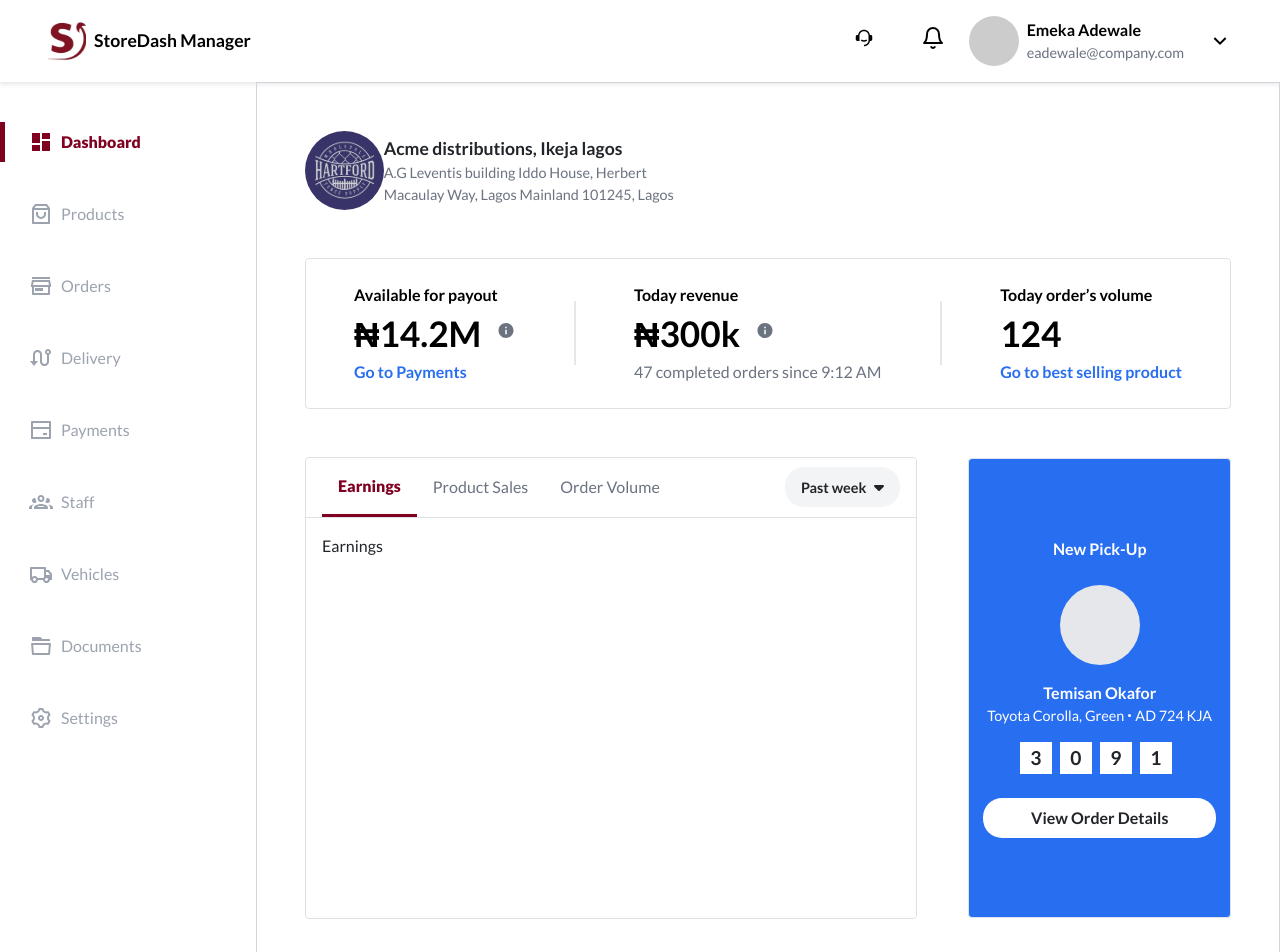
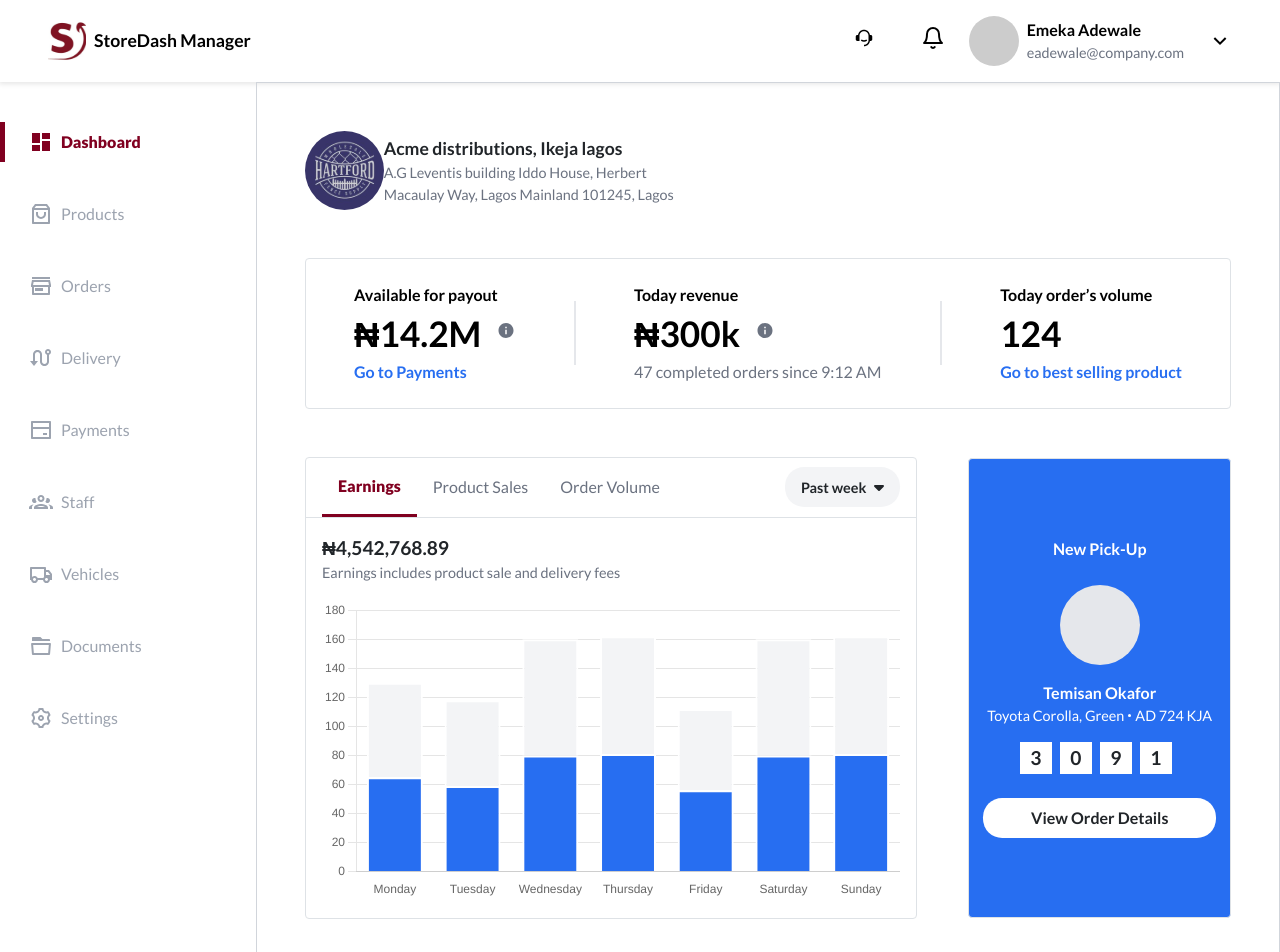
Before and after one commit to kbabawale/nextjs-combo, a Next.js app: page /dashboard in a window 1280 px wide. Shown: the top 952 px of the page. Built offline with nearby package versions, Linux system fonts and the light colour scheme.

Commit message:
dashboard chartjs

```diff
--- a/app/components/templates/Dashboard/index.module.scss
+++ b/app/components/templates/Dashboard/index.module.scss
@@ -56,3 +56,8 @@
   border-radius: 50%;
   background: #ccc;
 }
+
+.barchart {
+  height: 300px !important;
+  width: 100% !important;
+}
--- a/app/components/templates/Dashboard/index.tsx
+++ b/app/components/templates/Dashboard/index.tsx
@@ -10,6 +10,24 @@ import { FontAwesomeIcon } from '@fortawesome/react-fontawesome'
 import { faCaretDown } from '@fortawesome/free-solid-svg-icons'
 import { useState } from 'react';
 import { nFormatter } from '../../../util/numberFormatter';
+import {
+    Chart as ChartJS,
+    CategoryScale,
+    LinearScale,
+    BarElement,
+    Title,
+    Tooltip as ChartTooltip,
+    Legend,
+} from 'chart.js';
+import { Bar } from 'react-chartjs-2';
+ChartJS.register(
+    CategoryScale,
+    LinearScale,
+    BarElement,
+    Title,
+    ChartTooltip,
+    Legend
+);
 
 type Product = {
     id?: number;
@@ -33,6 +51,56 @@ const ProductCard = (obj: Product) => {
 
 const Dashboard = () => {
     const [selectedTab, setSelectedTab] = useState<string>('earnings');
+
+    const barChartData = {
+        labels: ['Monday', 'Tuesday', 'Wednesday', 'Thursday', 'Friday', 'Saturday', 'Sunday'],
+        datasets: [
+            {
+                label: 'Product Sale',
+                backgroundColor: 'rgba(39, 110, 241, 1)',
+                borderColor: 'rgba(255,255,255,1)',
+                borderWidth: 2,
+                data: [65, 59, 80, 81, 56, 80, 81]
+            },
+            {
+                label: 'Delivery Sale',
+                backgroundColor: 'rgba(243, 244, 246, 1)',
+                borderColor: 'rgba(255,255,255,1)',
+                borderWidth: 2,
+                data: [65, 59, 80, 81, 56, 80, 81]
+            }
+        ]
+    }
+
+    const barChartOptions = {
+        plugins: {
+            legend: {
+                display: false
+            },
+            title: {
+                display: false,
+                text: 'Bar Chart - Stacked',
+            },
+        },
+        responsive: true,
+        interaction: {
+            mode: 'index' as const,
+            intersect: false,
+        },
+        maintainAspectRatio: false,
+        scales: {
+            x: {
+                stacked: true,
+                grid: {
+                    display: false
+                }
+            },
+            y: {
+                stacked: true,
+
+            },
+        }
+    };
 
     const products: Product[] = [
         {
@@ -149,8 +217,15 @@ const Dashboard = () => {
                                     <FontAwesomeIcon icon={faCaretDown} />
                                 </div>
                             </div>
-                            <div id='earnings' className={`${styles.tabbox} ${selectedTab === 'earnings' ? 'd-block' : 'd-none'} p-3`}>
-                                <span>Earnings</span>
+                            <div id='earnings' className={`${styles.tabbox} d-flex flex-column ${selectedTab === 'earnings' ? 'd-block' : 'd-none'} p-3`}>
+                                <span className={`text-12 fw-700`}>₦4,542,768.89</span>
+                                <span className={`color-gray-500 text-09`}>Earnings includes product sale and delivery fees</span>
+                                <div className={`${styles.barchart} mt-3`}>
+                                    <Bar
+                                        data={barChartData}
+                                        options={barChartOptions}
+                                    />
+                                </div>
                             </div>
                             <div id='productsales' className={`${styles.tabbox} ${selectedTab === 'productSales' ? 'd-block' : 'd-none'} p-3`}>
                                 <span>Product Sales</span>
--- a/package.json
+++ b/package.json
@@ -17,10 +17,12 @@
     "@fortawesome/react-fontawesome": "^0.1.18",
     "@types/bootstrap": "^5.1.11",
     "bootstrap": "^5.1.3",
+    "chart.js": "^3.7.1",
     "next": "12.1.6",
     "prettier": "^2.6.2",
     "react": "18.1.0",
     "react-bootstrap": "^2.3.1",
+    "react-chartjs-2": "^4.1.0",
     "react-dom": "18.1.0",
     "stylelint": "^14.8.2",
     "stylelint-config-idiomatic-order": "^8.1.0"
```
Also changed, not shown: 1 other file (tests, documents, lock files or other folders).
